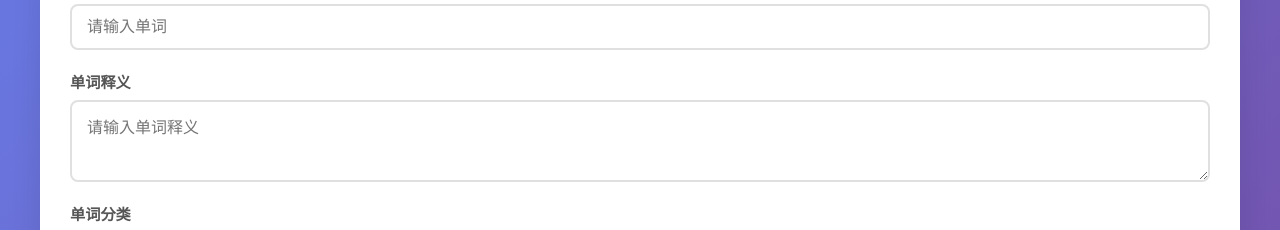
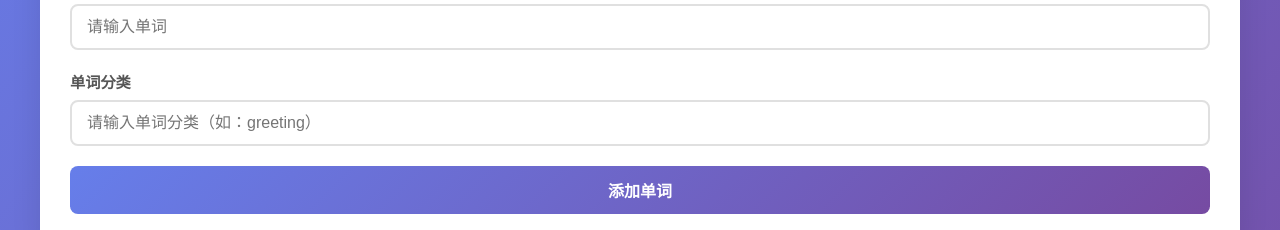
Before and after one commit to FirstBD7/word-client, a Vue app: page / in a window 1280 px wide. Shown: the part 302-532 px from the top of the page. Built offline with nearby package versions, Linux system fonts and the light colour scheme; no server answers.

Commit message:
基本功能实现

```diff
--- a/src/components/WordManager.vue
+++ b/src/components/WordManager.vue
@@ -19,16 +19,14 @@
               required
             >
           </div>
-          <div class="form-group">
+          <!-- <div class="form-group">
             <label for="wordMeaning">单词释义</label>
             <textarea
               id="wordMeaning"
               v-model="newWord.wordMeaning"
-              placeholder="请输入单词释义"
               rows="3"
-              required
             ></textarea>
-          </div>
+          </div> -->
           <div class="form-group">
             <label for="wordClassify">单词分类</label>
             <input
```
